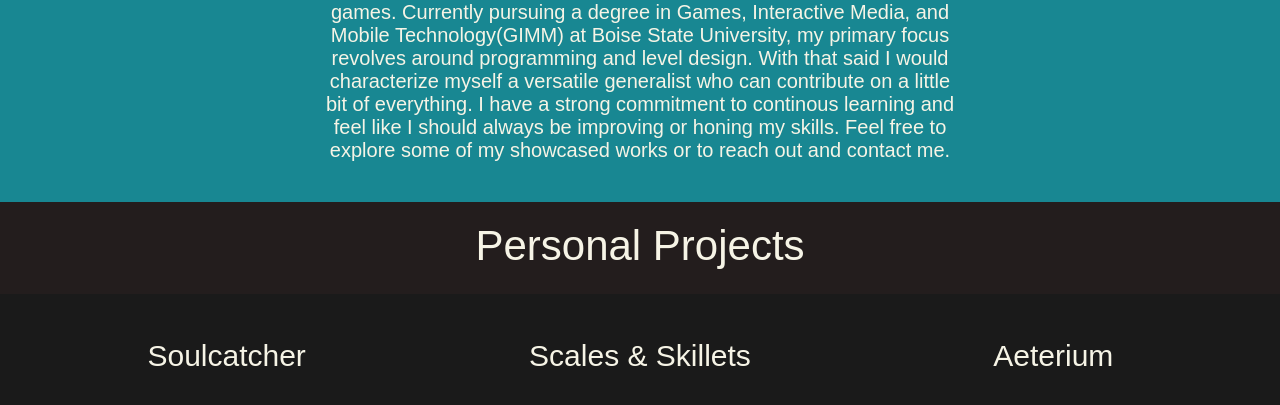
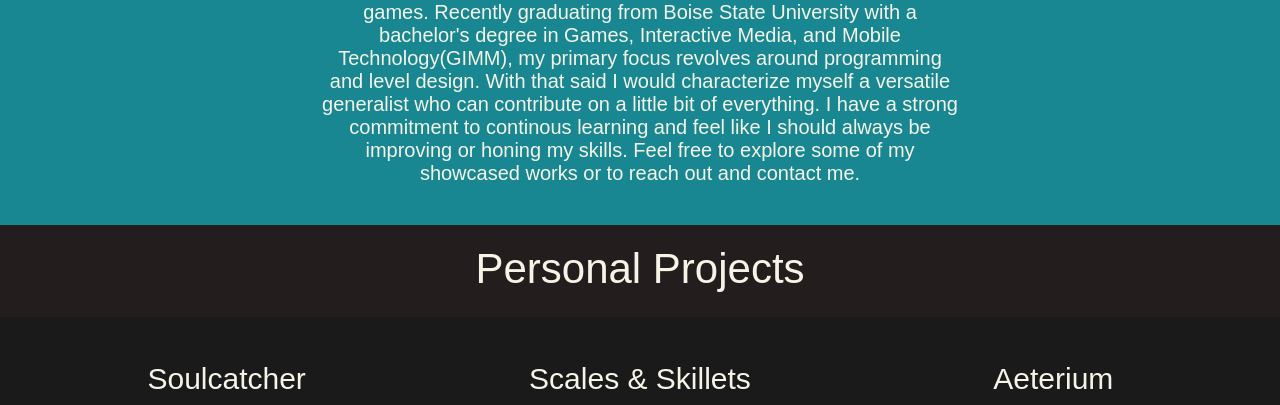
Before and after one commit to HaydenDton/HaydenDton.github.io, a plain HTML site: page index.html in a window 1280 px wide. Shown: the part 663-1068 px from the top of the page. Drawn offline with Linux system fonts and the light colour scheme.

Commit message:
Small text edit

```diff
--- a/index.html
+++ b/index.html
@@ -21,8 +21,8 @@
         <div>
         <h1 id="about_me_label">About me</h1>
             <p>
-            Greetings! I'm Hayden, my passion is designing and programming games. Currently pursuing a
-            degree in Games, Interactive Media, and Mobile Technology(GIMM) at Boise State University, my primary focus revolves
+            Greetings! I'm Hayden, my passion is designing and programming games. Recently graduating from Boise State University with a
+            bachelor's degree in Games, Interactive Media, and Mobile Technology(GIMM), my primary focus revolves
             around programming and level design. With that said I would characterize myself a versatile generalist who can contribute on a little bit of everything.
             I have a strong commitment to continous learning and feel like I should always be improving or honing my skills.
             Feel free to explore some of my showcased works or to reach out and contact me.
```
